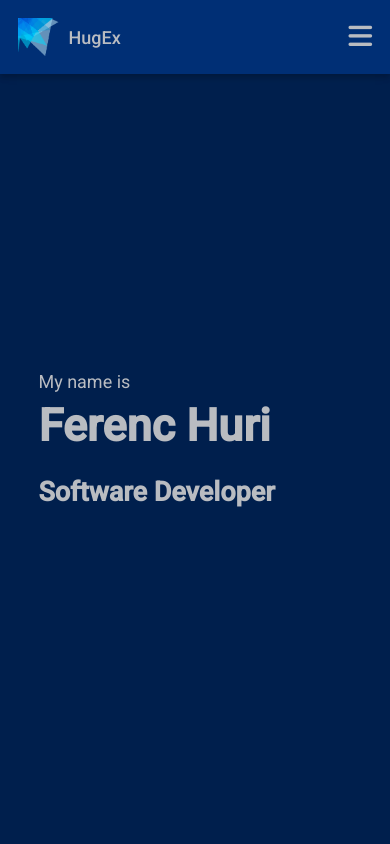
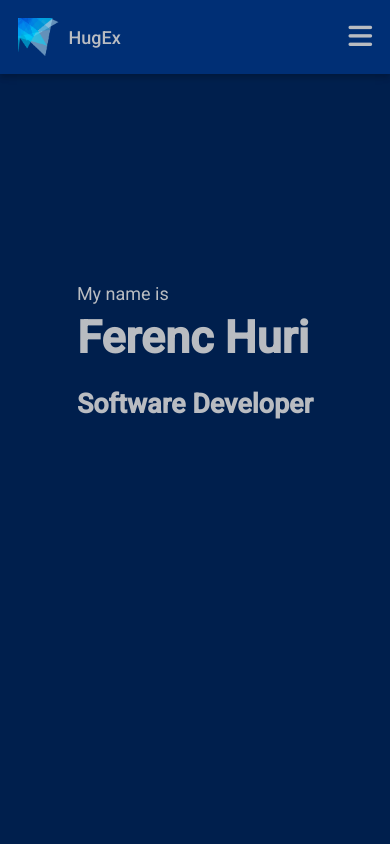
Before and after one commit to huriferenc/portfolio, an Angular app: page / in a window 390 px wide. Shown: the top 844 px of the page. Built offline with nearby package versions, Linux system fonts and the light colour scheme.

Commit message:
Fixed style issues

```diff
--- a/src/app/app.component.html
+++ b/src/app/app.component.html
@@ -1,3 +1,4 @@
+<article class="container">
   <nav>
     <a routerLink="/" class="logo">
       <img src="/assets/img/logo.png" alt="Logo image" class="logo-image" />
@@ -37,7 +38,9 @@
     </div>
   </nav>
 
+  <main>
     <router-outlet></router-outlet>
+  </main>
 
   <footer>
     <aside class="signature">
@@ -58,3 +61,4 @@
       ></a>
     </aside>
   </footer>
+</article>
--- a/src/app/app.component.scss
+++ b/src/app/app.component.scss
@@ -1,4 +1,4 @@
-// :host {
+// article.container {
 //   display: flex;
 //   flex-direction: column;
 //   min-height: 100%;
--- a/src/app/home/home.component.html
+++ b/src/app/home/home.component.html
@@ -1,4 +1,3 @@
-<main>
 <section class="intro">
   <aside class="details">
     <span>My name is</span>
@@ -22,10 +21,10 @@
     </p>
     <p>
       In the course of my previous work I have considered it important to work accurately,
-        precisely, and to focus on customer-centric work. Good teamwork is essential to me. Thanks
-        to my ability to integrate, my relationship with my colleagues was always good. To my work
-        I'm loyal and with my knowledge I'm involved in the achievement of the set goals. In any
-        situation I can find a solution and handle it properly. For my clients, I am always patient,
+      precisely, and to focus on customer-centric work. Good teamwork is essential to me. Thanks to
+      my ability to integrate, my relationship with my colleagues was always good. To my work I'm
+      loyal and with my knowledge I'm involved in the achievement of the set goals. In any situation
+      I can find a solution and handle it properly. For my clients, I am always patient,
       understanding and helpful, and I have performed them with the utmost care and precision.
     </p>
   </aside>
@@ -100,4 +99,3 @@
     >
   </aside>
 </section>
-</main>
--- a/src/app/home/home.component.scss
+++ b/src/app/home/home.component.scss
@@ -1,3 +1,9 @@
+:host {
+  display: flex;
+  flex-direction: column;
+  align-items: center;
+}
+
 section {
   display: flex;
   flex-direction: row;
@@ -72,15 +78,23 @@ section.references {
 }
 
 @media screen and (max-width: 767px) {
-  main {
-    > section {
-      height: auto;
+  section {
+    flex-direction: column;
+    justify-content: space-evenly;
+    gap: 5vw;
+    height: auto;
+
+    &:not(.intro) {
       padding-bottom: 3rem;
+    }
 
-      > aside.image {
-        > img {
-          display: none;
-        }
+    &:not(.intro) > aside.image > img {
+      display: none;
+    }
+
+    > aside.image {
+      > img {
+        display: none;
       }
     }
   }
--- a/src/app/reference/reference.component.html
+++ b/src/app/reference/reference.component.html
@@ -1,4 +1,3 @@
-<main>
 <section class="web-applications" id="web-applications">
   <h1>Web Applications</h1>
   <div class="app-list">
@@ -119,4 +118,3 @@
     </article>
   </div>
 </section>
-</main>
--- a/src/app/reference/reference.component.scss
+++ b/src/app/reference/reference.component.scss
@@ -1,7 +1,11 @@
 $card-primary-color: #00c5f7;
 $card-secondary-color: #64ffda;
 
-main {
+:host {
+  display: flex;
+  flex-direction: column;
+  align-items: center;
+
   padding-top: 3vw;
   padding-bottom: 3vw;
   gap: 5vw;
--- a/src/index.html
+++ b/src/index.html
@@ -29,6 +29,6 @@
     />
   </head>
   <body>
-    <app-root></app-root>
+    <app-root>Loading...</app-root>
   </body>
 </html>
--- a/src/styles.scss
+++ b/src/styles.scss
@@ -117,16 +117,13 @@ nav {
 }
 
 main {
-  display: flex;
-  flex-direction: column;
-  align-items: center;
   padding-left: 5vw;
   padding-right: 5vw;
+}
 
-  > section {
-    width: 100%;
-    min-height: 95vh;
-  }
+section {
+  width: 100%;
+  min-height: 95vh;
 }
 
 footer {
```
Lines whose indentation alone changed are shown as unchanged.
